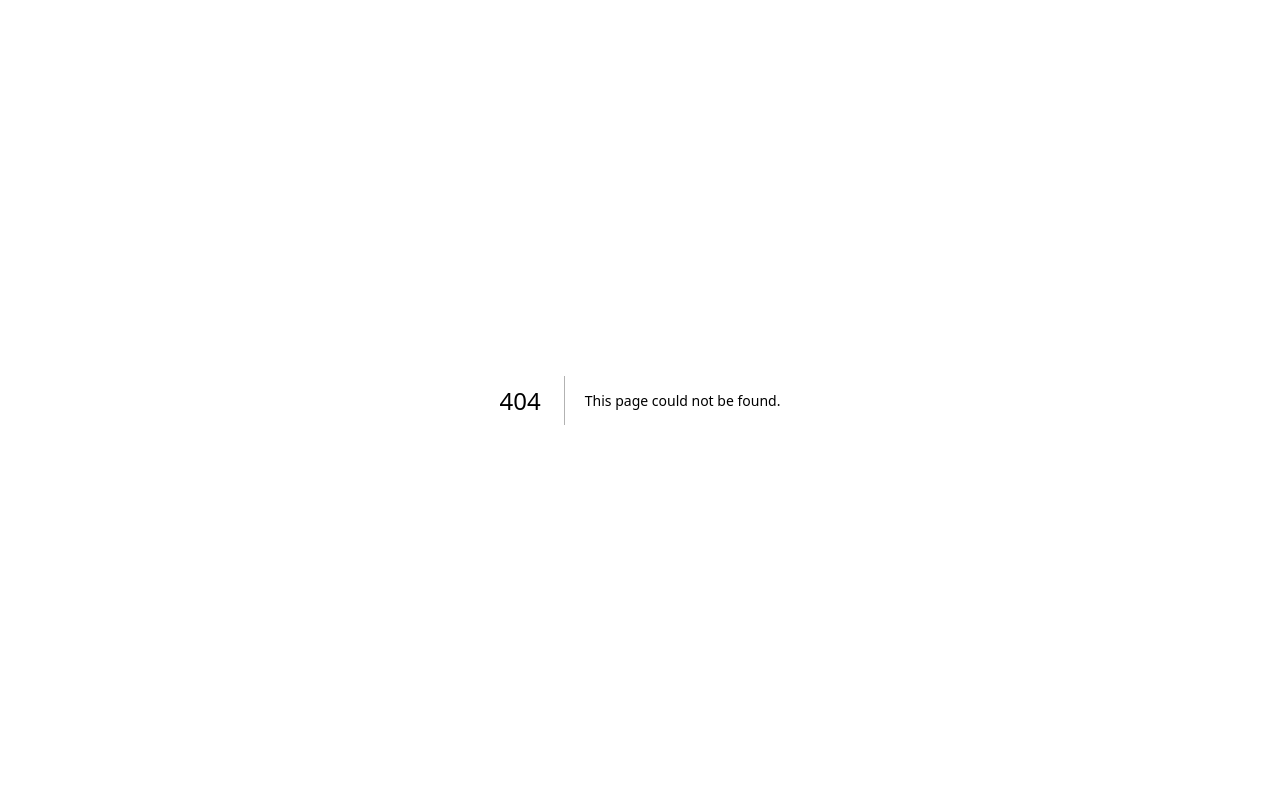
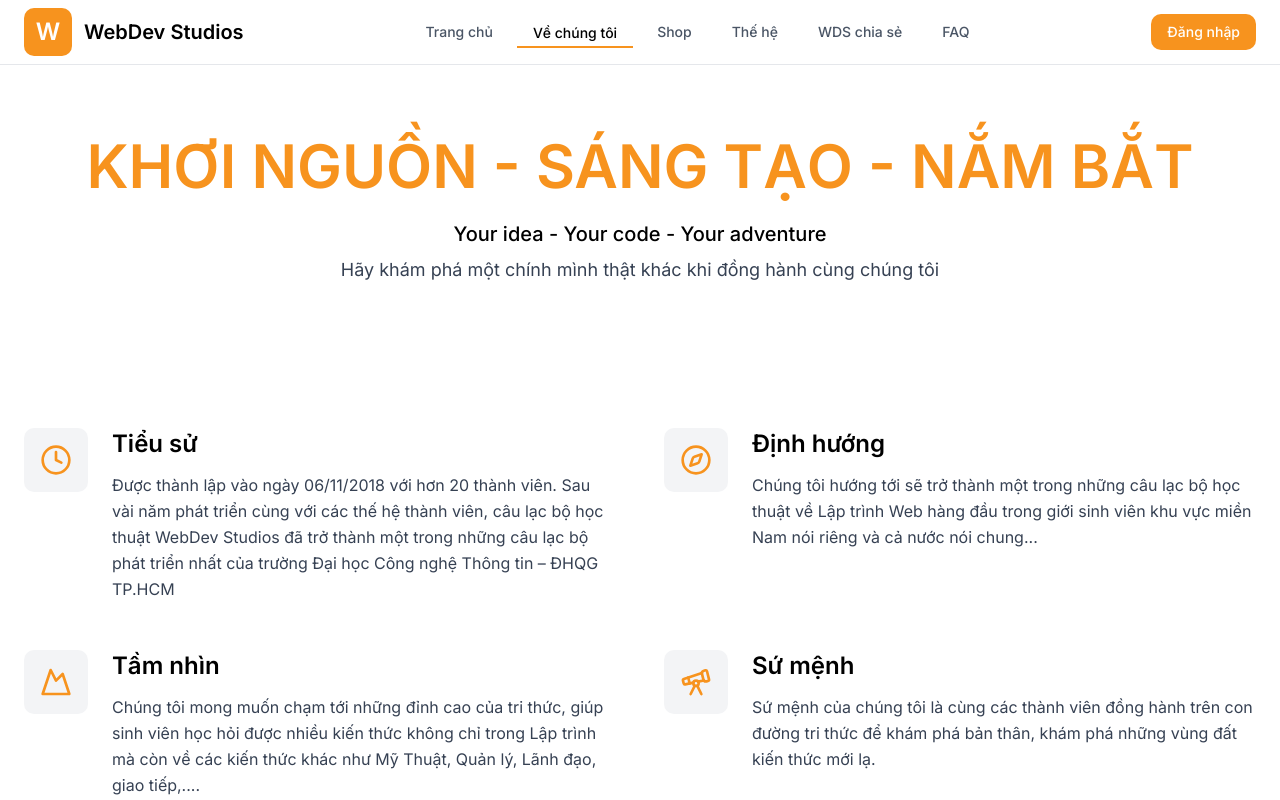
Before and after one commit to xirothedev/webdevstudios, a Next.js app in the folder apps/web/: page /about in a window 1280 px wide. Before the commit this address had no page. Shown: the top 800 px of the page. Built offline with nearby package versions, Linux system fonts and the light colour scheme.

Commit message:
feat: add About page with new components, restructure navigation, and enhance documentation for improved user experience

```diff
--- /dev/null
+++ b/apps/web/src/app/about/page.tsx
@@ -0,0 +1,15 @@
+import { WDSAboutHero } from '@/components/wds/AboutHero';
+import { WDSAboutSections } from '@/components/wds/AboutSections';
+import { WDSFooter } from '@/components/wds/Footer';
+import { WDSHeader } from '@/components/wds/Header';
+
+export default function AboutPage() {
+  return (
+    <div className="min-h-screen bg-white">
+      <WDSHeader />
+      <WDSAboutHero />
+      <WDSAboutSections />
+      <WDSFooter />
+    </div>
+  );
+}
--- /dev/null
+++ b/apps/web/src/components/wds/AboutHero.tsx
@@ -0,0 +1,21 @@
+'use client';
+
+export function WDSAboutHero() {
+  return (
+    <section className="bg-white py-16">
+      <div className="mx-auto max-w-7xl px-6">
+        <div className="text-center">
+          <h1 className="text-wds-accent mb-4 text-5xl leading-tight font-bold md:text-6xl">
+            KHƠI NGUỒN - SÁNG TẠO - NẮM BẮT
+          </h1>
+          <p className="mb-2 text-xl font-medium text-black">
+            Your idea - Your code - Your adventure
+          </p>
+          <p className="text-lg text-gray-700">
+            Hãy khám phá một chính mình thật khác khi đồng hành cùng chúng tôi
+          </p>
+        </div>
+      </div>
+    </section>
+  );
+}
--- /dev/null
+++ b/apps/web/src/components/wds/AboutSections.tsx
@@ -0,0 +1,72 @@
+'use client';
+
+import { Clock, Compass, Mountain, Settings, Telescope } from 'lucide-react';
+
+interface AboutSectionProps {
+  icon: React.ReactNode;
+  title: string;
+  description: string;
+}
+
+function AboutSection({ icon, title, description }: AboutSectionProps) {
+  return (
+    <div className="flex gap-6">
+      <div className="shrink-0">
+        <div className="flex h-16 w-16 items-center justify-center rounded-lg bg-gray-100">
+          {icon}
+        </div>
+      </div>
+      <div className="flex-1">
+        <h3 className="mb-3 text-2xl font-bold text-black">{title}</h3>
+        <p className="leading-relaxed text-gray-700">{description}</p>
+      </div>
+    </div>
+  );
+}
+
+export function WDSAboutSections() {
+  const sections = [
+    {
+      icon: <Clock className="text-wds-accent h-8 w-8" />,
+      title: 'Tiểu sử',
+      description:
+        'Được thành lập vào ngày 06/11/2018 với hơn 20 thành viên. Sau vài năm phát triển cùng với các thế hệ thành viên, câu lạc bộ học thuật WebDev Studios đã trở thành một trong những câu lạc bộ phát triển nhất của trường Đại học Công nghệ Thông tin – ĐHQG TP.HCM',
+    },
+    {
+      icon: <Compass className="text-wds-accent h-8 w-8" />,
+      title: 'Định hướng',
+      description:
+        'Chúng tôi hướng tới sẽ trở thành một trong những câu lạc bộ học thuật về Lập trình Web hàng đầu trong giới sinh viên khu vực miền Nam nói riêng và cả nước nói chung...',
+    },
+    {
+      icon: <Mountain className="text-wds-accent h-8 w-8" />,
+      title: 'Tầm nhìn',
+      description:
+        'Chúng tôi mong muốn chạm tới những đỉnh cao của tri thức, giúp sinh viên học hỏi được nhiều kiến thức không chỉ trong Lập trình mà còn về các kiến thức khác như Mỹ Thuật, Quản lý, Lãnh đạo, giao tiếp,....',
+    },
+    {
+      icon: <Telescope className="text-wds-accent h-8 w-8" />,
+      title: 'Sứ mệnh',
+      description:
+        'Sứ mệnh của chúng tôi là cùng các thành viên đồng hành trên con đường tri thức để khám phá bản thân, khám phá những vùng đất kiến thức mới lạ.',
+    },
+    {
+      icon: <Settings className="text-wds-accent h-8 w-8" />,
+      title: 'Phạm vi hoạt động',
+      description:
+        'Hiện tại chúng tôi chủ yếu hoạt động tại trường Đại học Công nghệ Thông tin, và mở rộng các hoạt động trong phạm vi ĐHQG TP.HCM. Trong tương lai chúng tôi muốn mở rộng hơn nữa phạm vi hoạt động của mình ra các trường Đại học trong TP.HCM, và hướng tới phạm vi cả nước.',
+    },
+  ];
+
+  return (
+    <section className="bg-white py-20">
+      <div className="mx-auto max-w-7xl px-6">
+        <div className="grid grid-cols-1 gap-12 lg:grid-cols-2">
+          {sections.map((section, index) => (
+            <AboutSection key={index} {...section} />
+          ))}
+        </div>
+      </div>
+    </section>
+  );
+}
--- a/apps/web/src/components/wds/Header.tsx
+++ b/apps/web/src/components/wds/Header.tsx
@@ -18,6 +18,7 @@
   const navItems = [
     { label: 'Trang chủ', href: '/' },
     { label: 'Về chúng tôi', href: '/about' },
+    { label: 'Shop', href: '/shop' },
     { label: 'Thế hệ', href: '/generation' },
     { label: 'WDS chia sẻ', href: '/share' },
     { label: 'FAQ', href: '/faq' },
```
Also changed, not shown: 2 other files (tests, documents, lock files or other folders).
